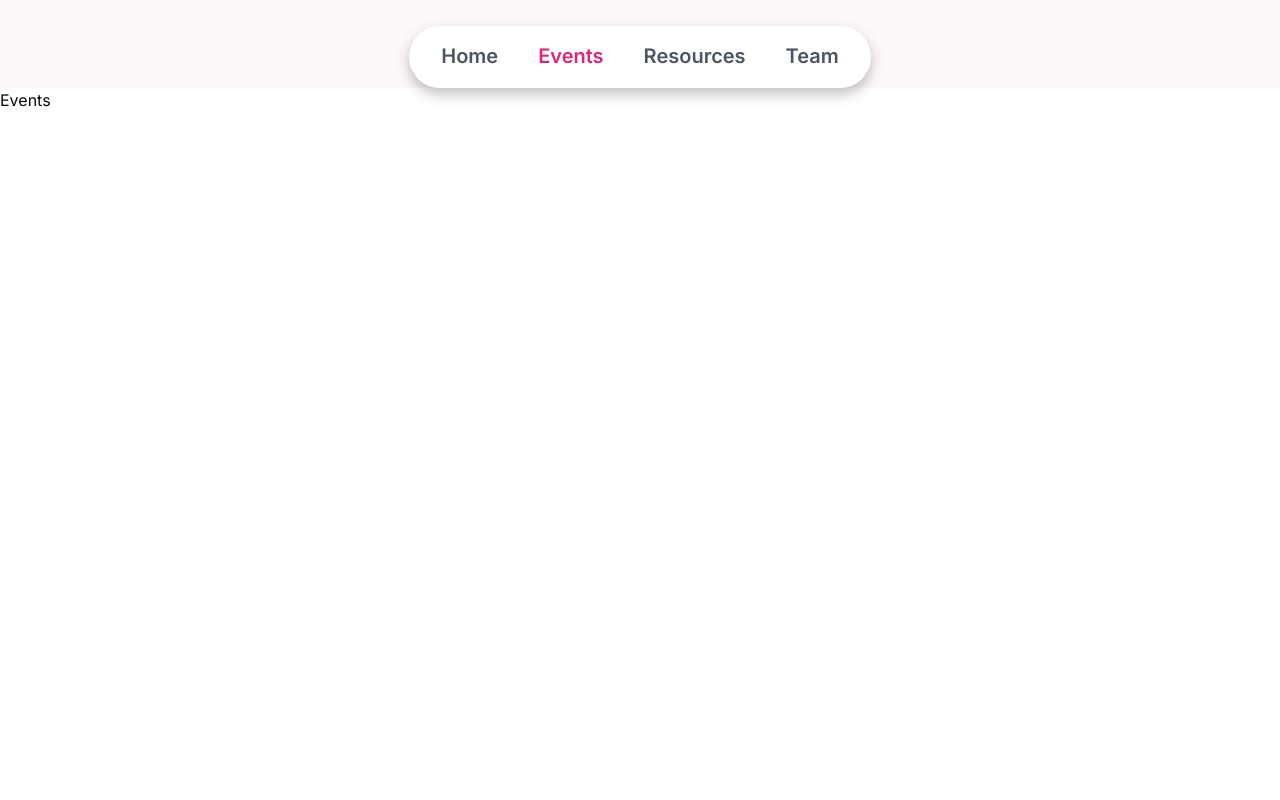
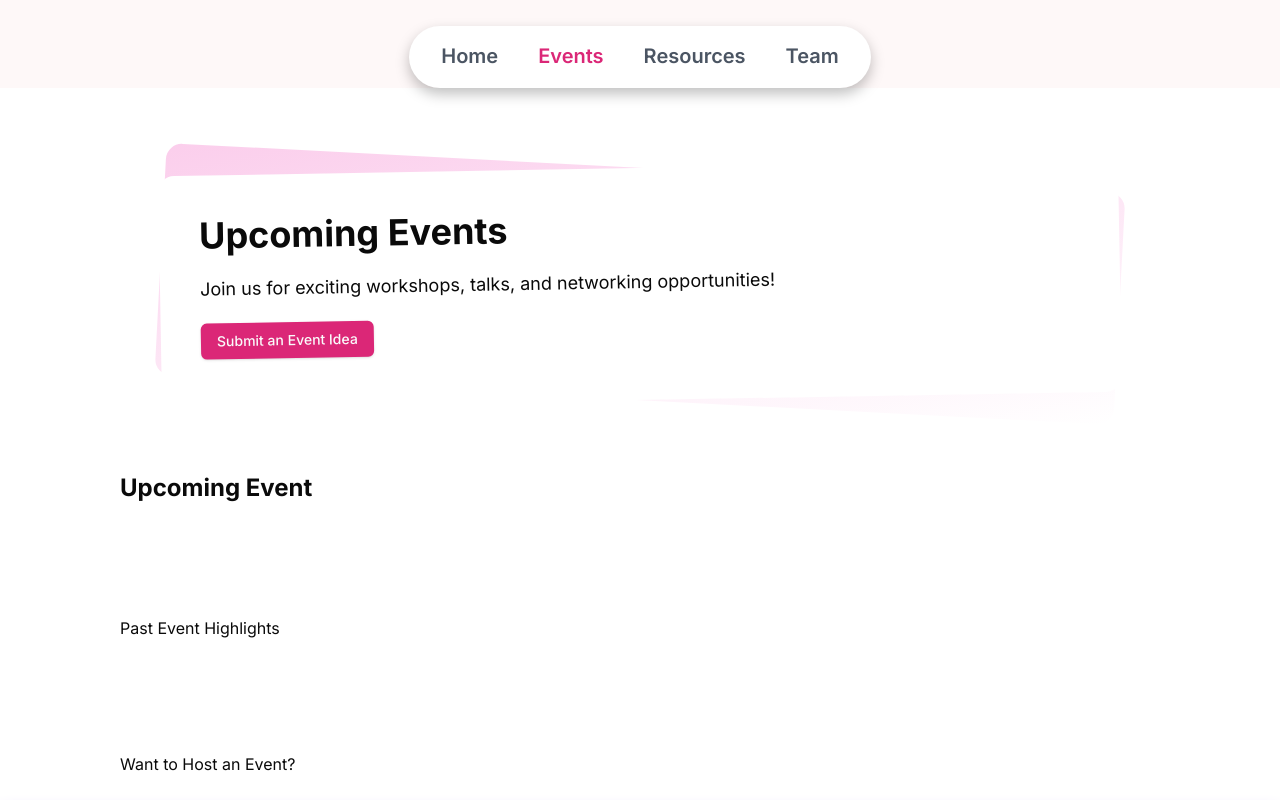
Before and after one commit to ynaloisp/wics-website, a Next.js app: page /events in a window 1280 px wide. Shown: the top 800 px of the page. Built offline with nearby package versions, Linux system fonts and the light colour scheme; no server answers.

Commit message:
started event page and finished upcoming events section

```diff
--- a/package.json
+++ b/package.json
@@ -17,7 +17,9 @@
     "@next/third-parties": "^14.2.15",
     "@radix-ui/react-dialog": "^1.1.1",
     "@radix-ui/react-icons": "^1.3.0",
+    "@radix-ui/react-slot": "^1.1.2",
     "@radix-ui/react-toast": "^1.2.2",
+    "@shadcn/ui": "^0.0.4",
     "class-variance-authority": "^0.7.0",
     "clsx": "^2.1.1",
     "firebase": "^10.13.2",
--- a/src/app/(root)/events/page.tsx
+++ b/src/app/(root)/events/page.tsx
@@ -1,10 +1,38 @@
+import { Button } from "@/components/ui/button";
+import {
+  Card,
+  CardContent,
+  CardDescription,
+  CardFooter,
+  CardHeader,
+  CardTitle,
+} from "@/components/ui/card";
+
+import { Car } from "lucide-react";
+import { Badge } from "@/components/ui/badge";
+import { Calendar, Clock, MapPin } from "lucide-react";
 
 export default function Events() {
-    return (
-        <div className="bg-background min-h-screen">
-            <h1>
-            Events
-            </h1>
+  return (
+    <div className="mx-20 mt-20 space-y-8">
+      <div className="relative mr-20 ml-20 mt-20 ">
+        <div className="absolute inset-0 rotate-3 rounded-2xl bg-gradient-to-br from-[#FBCEEC] to-white"></div>
+        <div className="bg-white flex flex-col gap-5 rounded-2xl p-10 pb-[5%] -rotate-1">
+          <h1 className="font-inter font-bold text-4xl">Upcoming Events</h1>
+          <p className="font-inter text-lg">
+            Join us for exciting workshops, talks, and networking opportunities!
+          </p>
+          <Button className="self-start w-fit">Submit an Event Idea</Button>
         </div>
-    );
+      </div>
+
+      <div className="bg-white font-inter font-bold rounded-2xl p-10 text-2xl">
+        <h1>Upcoming Event</h1>
+      </div>
+
+      <div className="bg-white rounded-2xl p-10">Past Event Highlights</div>
+
+      <div className="bg-white rounded-2xl p-10">Want to Host an Event?</div>
+    </div>
+  );
 }
--- /dev/null
+++ b/src/components/ui/button.tsx
@@ -0,0 +1,57 @@
+import * as React from "react"
+import { Slot } from "@radix-ui/react-slot"
+import { cva, type VariantProps } from "class-variance-authority"
+
+import { cn } from "@/lib/utils"
+
+const buttonVariants = cva(
+  "inline-flex items-center justify-center gap-2 whitespace-nowrap rounded-md text-sm font-medium transition-colors focus-visible:outline-none focus-visible:ring-1 focus-visible:ring-ring disabled:pointer-events-none disabled:opacity-50 [&_svg]:pointer-events-none [&_svg]:size-4 [&_svg]:shrink-0",
+  {
+    variants: {
+      variant: {
+        default:
+          "bg-hotpink text-primary-foreground shadow hover:bg-primary/90",
+        destructive:
+          "bg-destructive text-destructive-foreground shadow-sm hover:bg-destructive/90",
+        outline:
+          "border border-input bg-background shadow-sm hover:bg-accent hover:text-accent-foreground",
+        secondary:
+          "bg-secondary text-secondary-foreground shadow-sm hover:bg-secondary/80",
+        ghost: "hover:bg-accent hover:text-accent-foreground",
+        link: "text-primary underline-offset-4 hover:underline",
+      },
+      size: {
+        default: "h-9 px-4 py-2",
+        sm: "h-8 rounded-md px-3 text-xs",
+        lg: "h-10 rounded-md px-8",
+        icon: "h-9 w-9",
+      },
+    },
+    defaultVariants: {
+      variant: "default",
+      size: "default",
+    },
+  }
+)
+
+export interface ButtonProps
+  extends React.ButtonHTMLAttributes<HTMLButtonElement>,
+    VariantProps<typeof buttonVariants> {
+  asChild?: boolean
+}
+
+const Button = React.forwardRef<HTMLButtonElement, ButtonProps>(
+  ({ className, variant, size, asChild = false, ...props }, ref) => {
+    const Comp = asChild ? Slot : "button"
+    return (
+      <Comp
+        className={cn(buttonVariants({ variant, size, className }))}
+        ref={ref}
+        {...props}
+      />
+    )
+  }
+)
+Button.displayName = "Button"
+
+export { Button, buttonVariants }
--- /dev/null
+++ b/src/components/ui/card.tsx
@@ -0,0 +1,76 @@
+import * as React from "react"
+
+import { cn } from "@/lib/utils"
+
+const Card = React.forwardRef<
+  HTMLDivElement,
+  React.HTMLAttributes<HTMLDivElement>
+>(({ className, ...props }, ref) => (
+  <div
+    ref={ref}
+    className={cn(
+      "rounded-xl border bg-card text-card-foreground shadow",
+      className
+    )}
+    {...props}
+  />
+))
+Card.displayName = "Card"
+
+const CardHeader = React.forwardRef<
+  HTMLDivElement,
+  React.HTMLAttributes<HTMLDivElement>
+>(({ className, ...props }, ref) => (
+  <div
+    ref={ref}
+    className={cn("flex flex-col space-y-1.5 p-6", className)}
+    {...props}
+  />
+))
+CardHeader.displayName = "CardHeader"
+
+const CardTitle = React.forwardRef<
+  HTMLDivElement,
+  React.HTMLAttributes<HTMLDivElement>
+>(({ className, ...props }, ref) => (
+  <div
+    ref={ref}
+    className={cn("font-semibold leading-none tracking-tight", className)}
+    {...props}
+  />
+))
+CardTitle.displayName = "CardTitle"
+
+const CardDescription = React.forwardRef<
+  HTMLDivElement,
+  React.HTMLAttributes<HTMLDivElement>
+>(({ className, ...props }, ref) => (
+  <div
+    ref={ref}
+    className={cn("text-sm text-muted-foreground", className)}
+    {...props}
+  />
+))
+CardDescription.displayName = "CardDescription"
+
+const CardContent = React.forwardRef<
+  HTMLDivElement,
+  React.HTMLAttributes<HTMLDivElement>
+>(({ className, ...props }, ref) => (
+  <div ref={ref} className={cn("p-6 pt-0", className)} {...props} />
+))
+CardContent.displayName = "CardContent"
+
+const CardFooter = React.forwardRef<
+  HTMLDivElement,
+  React.HTMLAttributes<HTMLDivElement>
+>(({ className, ...props }, ref) => (
+  <div
+    ref={ref}
+    className={cn("flex items-center p-6 pt-0", className)}
+    {...props}
+  />
+))
+CardFooter.displayName = "CardFooter"
+
+export { Card, CardHeader, CardFooter, CardTitle, CardDescription, CardContent }
```
Also changed, not shown: 1 other file (tests, documents, lock files or other folders).
